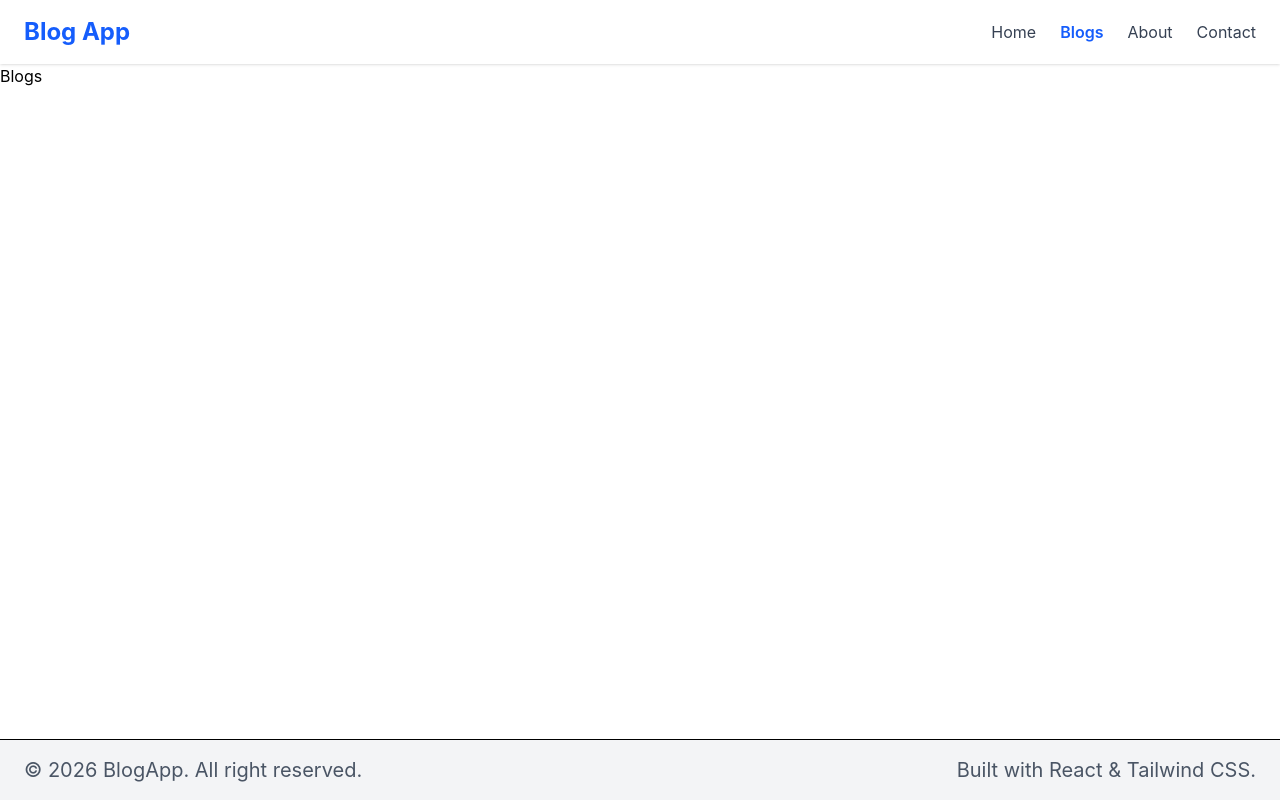
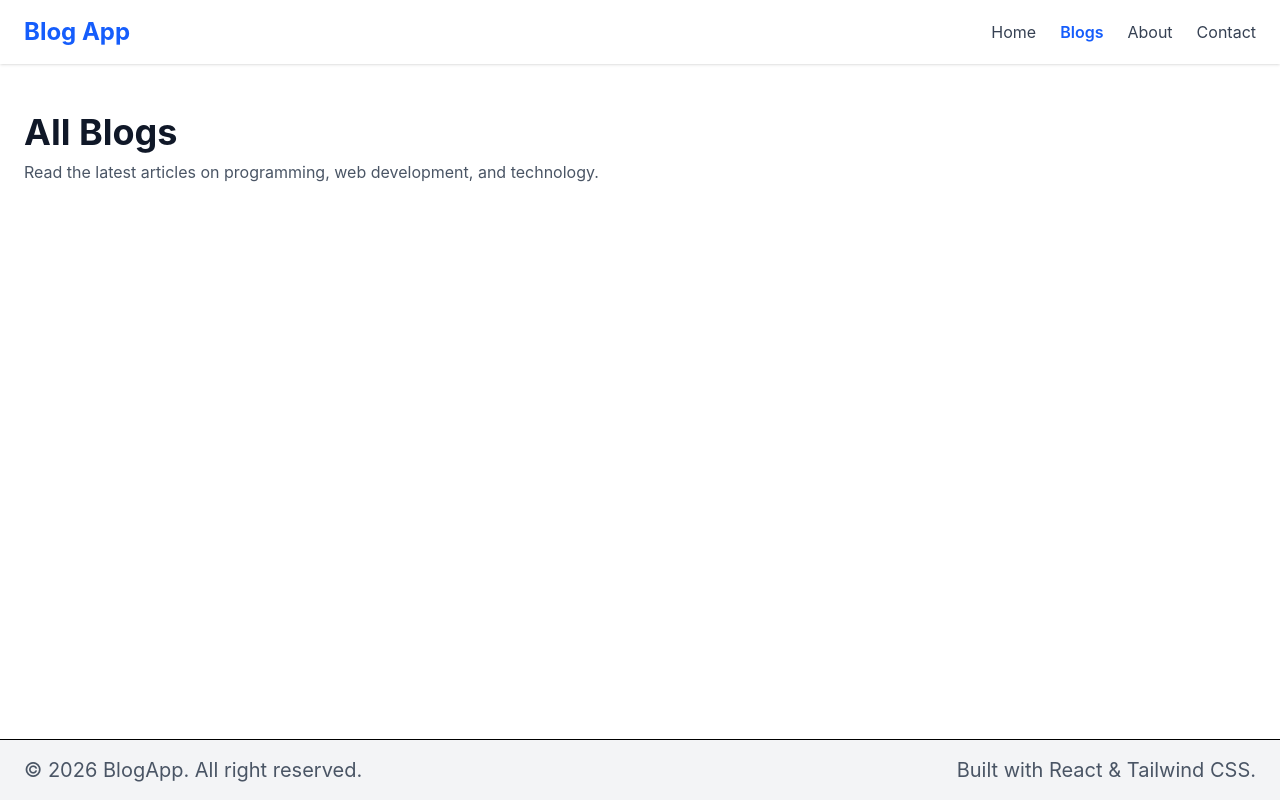
Before and after one commit to comfortmbah/blog-app, a React (Vite) app: page /blogs in a window 1280 px wide. Built offline with nearby package versions, Linux system fonts and the light colour scheme.

Commit message:
Create blogs page layout

```diff
--- a/src/pages/Blogs.jsx
+++ b/src/pages/Blogs.jsx
@@ -2,7 +2,19 @@
 
 const Blogs = () => {
   return (
-    <div>Blogs</div>
+    <section className="mx-auto max-w-7xl px-6 py-12">
+      <div className="mb-10">
+        <h1 className="text-4xl font-bold text-gray-900">
+          All Blogs
+        </h1>
+
+        <p className="mt-2 text-gray-600">
+          Read the latest articles on programming, web development, and technology.
+        </p>
+      </div>
+
+      <div className="grid gap-6 sm:grid-cols-2 lg:grid-cols-3"></div>
+    </section>
   )
 }
 
```
